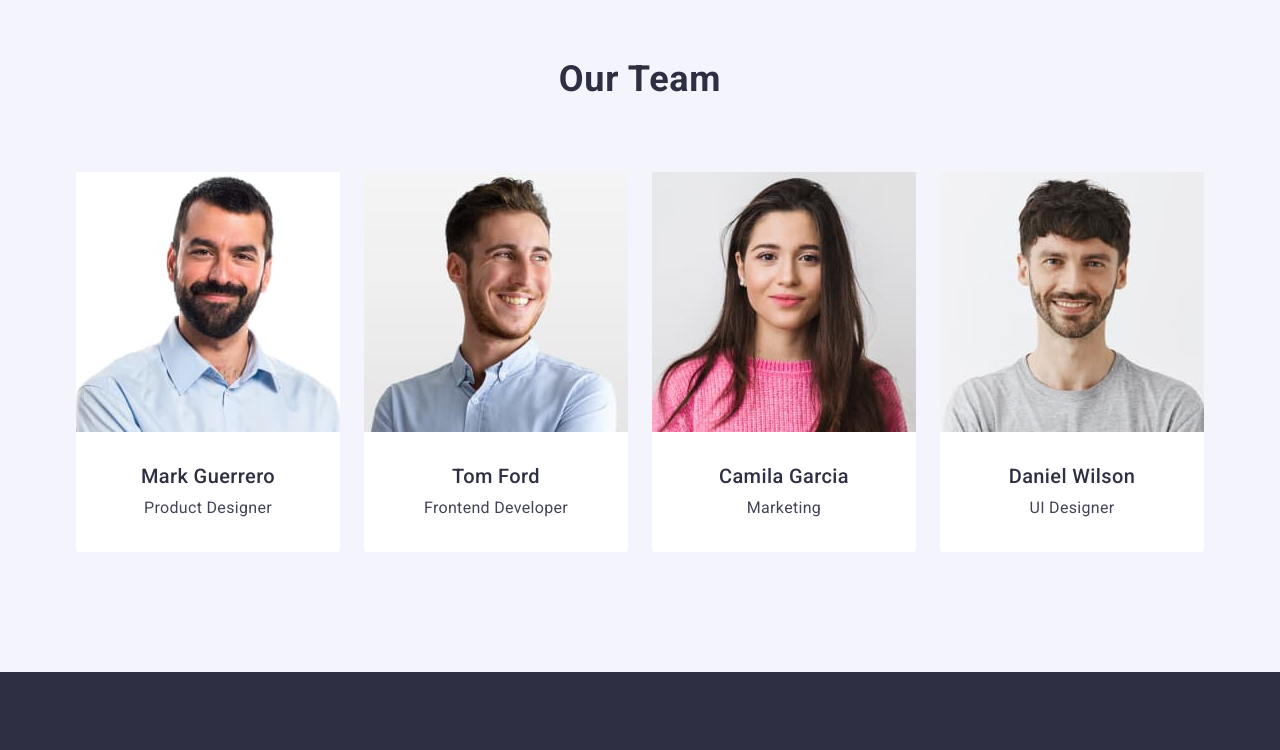
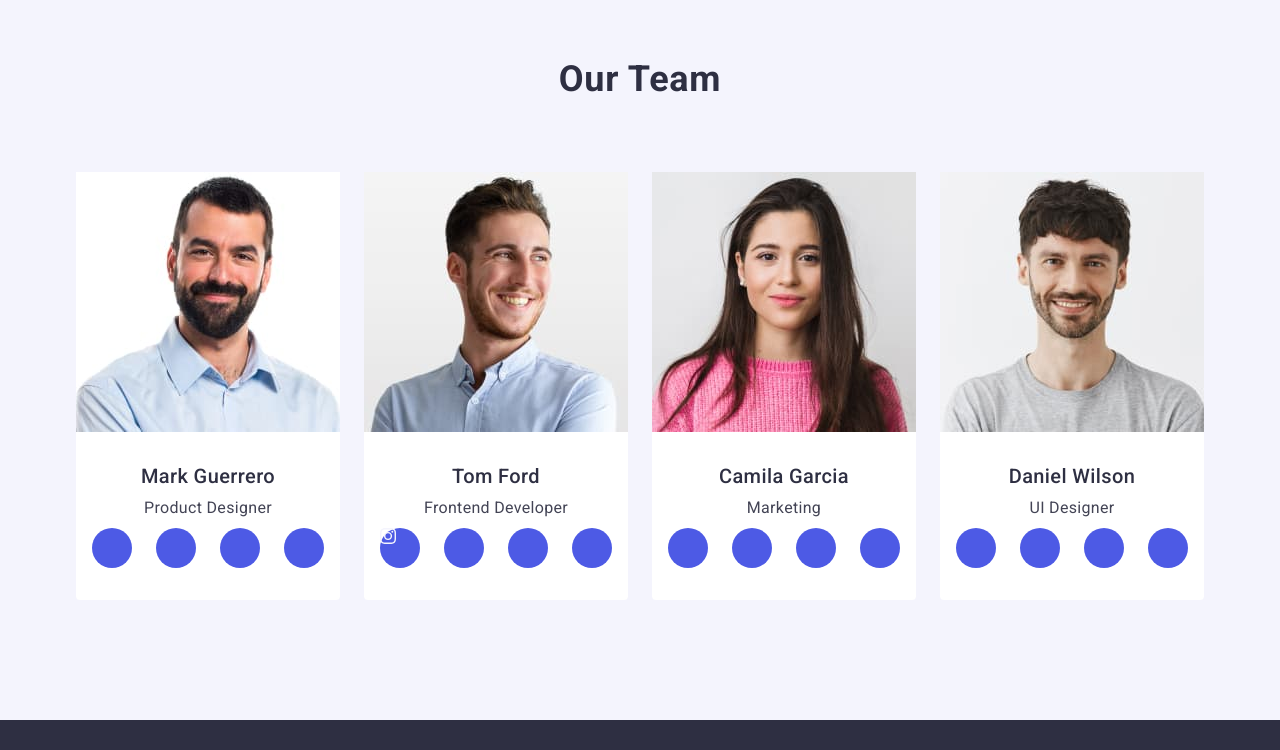
Before and after one commit to YGapirov/goit-markup-hw-03, a plain HTML site: page index.html in a window 1280 px wide. Shown: the part 1633-2383 px from the top of the page. Drawn offline with nearby package versions, Linux system fonts and the light colour scheme.

Commit message:
hw4-day1

```diff
--- a/css/styles.css
+++ b/css/styles.css
@@ -4,6 +4,7 @@
 /* h2 color: #2E2F42; */
 /* другорядний колір фона #F4F4FD; */
 /* колір логотипу веб #4D5AE5; */
+/* gfdgfdfg */
 
 :root {
   --primary-text-color: #2e2f42;
@@ -208,6 +209,7 @@ img {
   border: none;
   color: var(--primary-white-color);
   background-color: #4d5ae5;
+  border: 1px solid #000000;
 }
 
 .hero-button:hover,
@@ -279,7 +281,7 @@ img {
 }
 
 .staf-team {
-  padding: 32px 16px;
+  padding-top: 32px;
 }
 
 .team-name {
@@ -289,7 +291,6 @@ img {
   text-align: center;
   letter-spacing: 0.02em;
   color: var(--primary-text-color);
-
   margin-bottom: 8px;
 }
 
@@ -299,6 +300,7 @@ img {
   text-align: center;
   letter-spacing: 0.02em;
   color: var(--title-text-color);
+  margin-bottom: 8px;
 }
 
 .title-team {
@@ -310,11 +312,29 @@ img {
   background-color: var(--primary-white-color);
   border-radius: 0px 0px 4px 4px;
 }
+.team-soc-list {
+  display: flex;
+  justify-content: center;
+  gap: 24px;
+}
+
+.team-soc-item {
+  width: 40px;
+  height: 40px;
+  margin-bottom: 32px;
+}
+
+.team-soc-link {
+  width: 100%;
+  height: 100%;
+  background-color: #4d5ae5;
+  border-radius: 50%;
+  display: block;
+}
 
 /* footer */
 .footer {
   background-color: var(--primary-text-color);
-
   padding-top: 100px;
   padding-bottom: 100px;
 }
--- a/index.html
+++ b/index.html
@@ -116,6 +116,40 @@
                 <h3 class="team-name">Mark Guerrero</h3>
                 <p class="team-text">Product Designer</p>
               </div>
+              <ul class="team-soc-list list">
+                <li class="team-soc-item">
+                  <a
+                    href=""
+                    class="team-soc-link link"
+                    target="_blank"
+                    rel="nooper noreferrer nofollow"
+                  ></a>
+                </li>
+                <li class="team-soc-item">
+                  <a
+                    href=""
+                    class="team-soc-link link"
+                    target="_blank"
+                    rel="nooper noreferrer nofollow"
+                  ></a>
+                </li>
+                <li class="team-soc-item">
+                  <a
+                    href=""
+                    class="team-soc-link link"
+                    target="_blank"
+                    rel="nooper noreferrer nofollow"
+                  ></a>
+                </li>
+                <li class="team-soc-item">
+                  <a
+                    href=""
+                    class="team-soc-link link"
+                    target="_blank"
+                    rel="nooper noreferrer nofollow"
+                  ></a>
+                </li>
+              </ul>
             </li>
             <li class="team-list">
               <img src="./images/staff2.jpg" alt="avatar Tom Ford" width="264" height="260" />
@@ -123,6 +157,44 @@
                 <h3 class="team-name">Tom Ford</h3>
                 <p class="team-text">Frontend Developer</p>
               </div>
+              <ul class="team-soc-list list">
+                <li class="team-soc-item">
+                  <a
+                    href=""
+                    class="team-soc-link link"
+                    target="_blank"
+                    rel="nooper noreferrer nofollow"
+                  >
+                    <svg class="team-soc-icon" width="16" height="16">
+                      <use href="./images/icons.svg#icon-instagram"></use>
+                    </svg>
+                  </a>
+                </li>
+                <li class="team-soc-item">
+                  <a
+                    href=""
+                    class="team-soc-link link"
+                    target="_blank"
+                    rel="nooper noreferrer nofollow"
+                  ></a>
+                </li>
+                <li class="team-soc-item">
+                  <a
+                    href=""
+                    class="team-soc-link link"
+                    target="_blank"
+                    rel="nooper noreferrer nofollow"
+                  ></a>
+                </li>
+                <li class="team-soc-item">
+                  <a
+                    href=""
+                    class="team-soc-link link"
+                    target="_blank"
+                    rel="nooper noreferrer nofollow"
+                  ></a>
+                </li>
+              </ul>
             </li>
             <li class="team-list">
               <img src="./images/staff3.jpg" alt="avatar Camila Garcia" width="264" height="260" />
@@ -130,6 +202,40 @@
                 <h3 class="team-name">Camila Garcia</h3>
                 <p class="team-text">Marketing</p>
               </div>
+              <ul class="team-soc-list list">
+                <li class="team-soc-item">
+                  <a
+                    href=""
+                    class="team-soc-link link"
+                    target="_blank"
+                    rel="nooper noreferrer nofollow"
+                  ></a>
+                </li>
+                <li class="team-soc-item">
+                  <a
+                    href=""
+                    class="team-soc-link link"
+                    target="_blank"
+                    rel="nooper noreferrer nofollow"
+                  ></a>
+                </li>
+                <li class="team-soc-item">
+                  <a
+                    href=""
+                    class="team-soc-link link"
+                    target="_blank"
+                    rel="nooper noreferrer nofollow"
+                  ></a>
+                </li>
+                <li class="team-soc-item">
+                  <a
+                    href=""
+                    class="team-soc-link link"
+                    target="_blank"
+                    rel="nooper noreferrer nofollow"
+                  ></a>
+                </li>
+              </ul>
             </li>
             <li class="team-list">
               <img src="./images/staff4.jpg" alt="avatar Daniel Wilson" width="264" height="260" />
@@ -137,6 +243,40 @@
                 <h3 class="team-name">Daniel Wilson</h3>
                 <p class="team-text">UI Designer</p>
               </div>
+              <ul class="team-soc-list list">
+                <li class="team-soc-item">
+                  <a
+                    href=""
+                    class="team-soc-link link"
+                    target="_blank"
+                    rel="nooper noreferrer nofollow"
+                  ></a>
+                </li>
+                <li class="team-soc-item">
+                  <a
+                    href=""
+                    class="team-soc-link link"
+                    target="_blank"
+                    rel="nooper noreferrer nofollow"
+                  ></a>
+                </li>
+                <li class="team-soc-item">
+                  <a
+                    href=""
+                    class="team-soc-link link"
+                    target="_blank"
+                    rel="nooper noreferrer nofollow"
+                  ></a>
+                </li>
+                <li class="team-soc-item">
+                  <a
+                    href=""
+                    class="team-soc-link link"
+                    target="_blank"
+                    rel="nooper noreferrer nofollow"
+                  ></a>
+                </li>
+              </ul>
             </li>
           </ul>
         </div>
```
Also changed, not shown: images/icons.svg (added).
